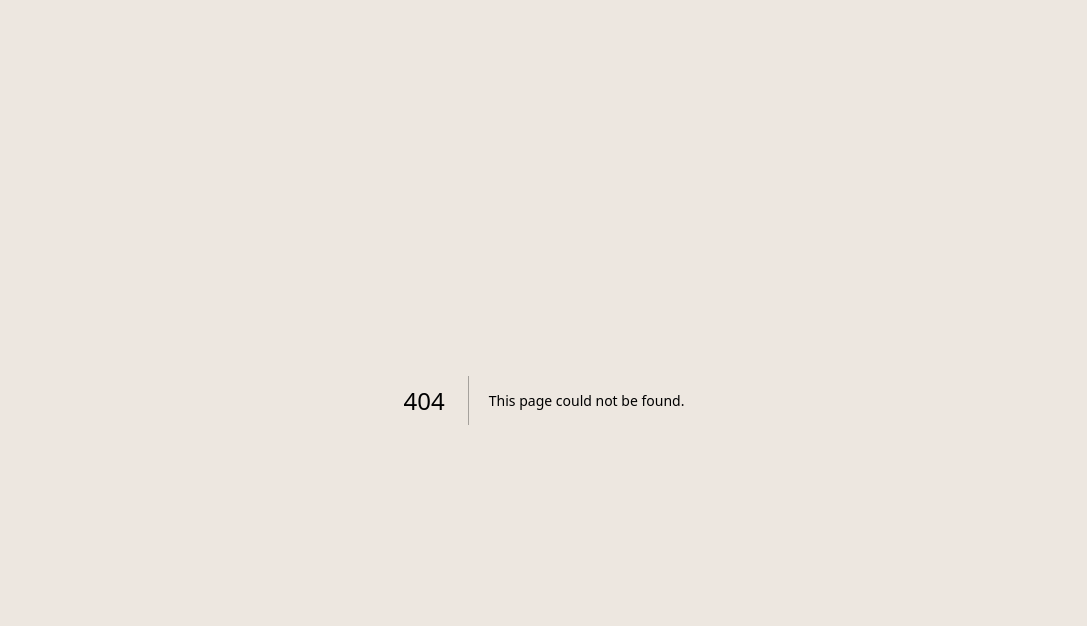
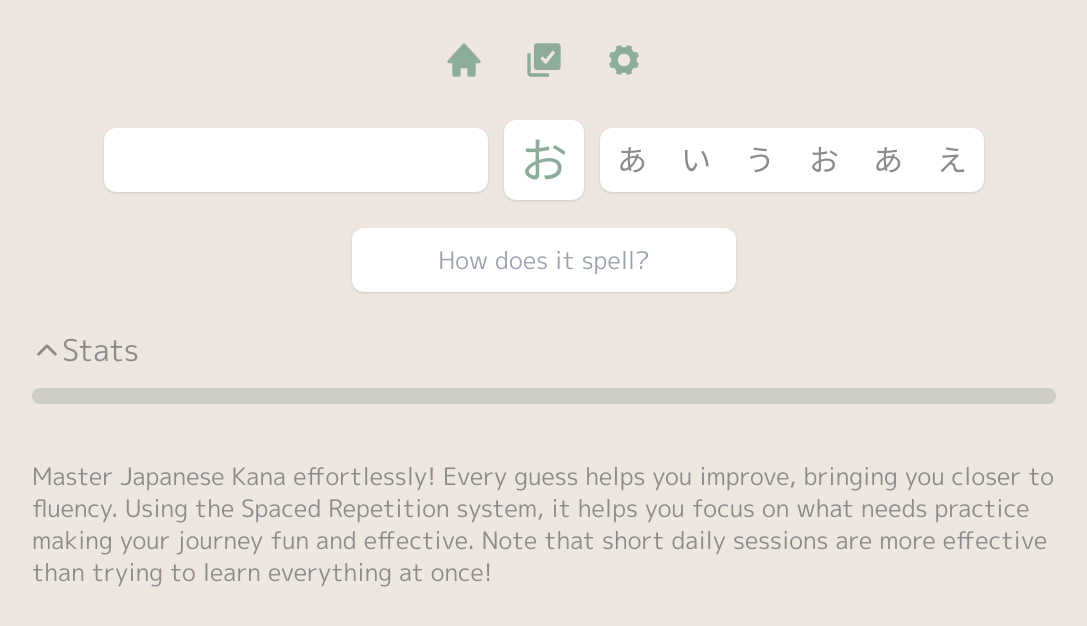
Before and after one commit to AndreyPerunov/kana, a Next.js app: page /learn in a window 1280 px wide. Before the commit this address had no page. Shown: the top 626 px of the page, without its empty margins (96-1183 px from the left). Built offline with nearby package versions, Linux system fonts and the light colour scheme.

Commit message:
Added Navigation

```diff
--- /dev/null
+++ b/app/learn/page.tsx
@@ -0,0 +1,15 @@
+import { RouletteControls } from "@/components/RouletteControls"
+import { Stats } from "@/components/Stats"
+import { Wrapper } from "@/components/Wrapper"
+import { LearnNav } from "@/components/LearnNav"
+
+export default function Learn() {
+  return (
+    <Wrapper>
+      <LearnNav />
+      <RouletteControls className="mt-10" />
+      <Stats className="mt-10" />
+      <p className="text-2xl text-passive mt-10">Master Japanese Kana effortlessly! Every guess helps you improve, bringing you closer to fluency. Using the Spaced Repetition system, it helps you focus on what needs practice making your journey fun and effective. Note that short daily sessions are more effective than trying to learn everything at once!</p>
+    </Wrapper>
+  )
+}
--- a/app/page.tsx
+++ b/app/page.tsx
@@ -1,13 +1,11 @@
-import { RouletteControls } from "@/components/RouletteControls"
-import { Stats } from "@/components/Stats"
+import Link from "next/link"
 import { Wrapper } from "@/components/Wrapper"
 
 export default function Home() {
   return (
     <Wrapper>
-      <RouletteControls className="mt-10" />
-      <Stats className="mt-10" />
-      <p className="text-2xl text-passive mt-10">Master Japanese Kana effortlessly! Every guess helps you improve, bringing you closer to fluency. Using the Spaced Repetition system, it helps you focus on what needs practice making your journey fun and effective. Note that short daily sessions are more effective than trying to learn everything at once!</p>
+      <h1>Home</h1>
+      <Link href="/learn">Learn</Link>
     </Wrapper>
   )
 }
--- /dev/null
+++ b/app/select/page.tsx
@@ -0,0 +1,11 @@
+import { Stats } from "@/components/Stats"
+import { Wrapper } from "@/components/Wrapper"
+
+export default function Select() {
+  return (
+    <Wrapper>
+      <h1>Select</h1>
+      <Stats className="mt-10" />
+    </Wrapper>
+  )
+}
--- /dev/null
+++ b/components/LearnNav.tsx
@@ -0,0 +1,21 @@
+import Link from "next/link"
+import { BiSolidSelectMultiple, BiSolidHome } from "react-icons/bi"
+import { IoIosSettings } from "react-icons/io"
+import { SettingsButton } from "@/components/SettingsButton"
+
+export const LearnNav = () => {
+  return (
+    <nav className="flex justify-center gap-10 mt-10">
+      <Link href="/" title="Home" className="group">
+        <BiSolidHome className="size-10 text-secondary transition-all group-hover:text-primary group-hover:animate-pulse group-focus-within:text-primary group-focus-within:animate-pulse" />
+      </Link>
+      <Link href="/select" title="Select characters to learn" className="group">
+        <BiSolidSelectMultiple className="size-10 text-secondary transition-all group-hover:text-primary group-hover:animate-pulse group-focus-within:text-primary group-focus-within:animate-pulse" />
+      </Link>
+
+      <SettingsButton>
+        <IoIosSettings className="size-10 text-secondary transition-all group-hover:text-primary group-hover:rotate-180 group-hover:animate-pulse group-focus-within:text-primary group-focus-within:animate-pulse" />
+      </SettingsButton>
+    </nav>
+  )
+}
--- /dev/null
+++ b/components/SettingsButton.tsx
@@ -0,0 +1,8 @@
+"use client"
+export const SettingsButton = ({ children }: { children: React.ReactNode }) => {
+  return (
+    <button className="group" title="Settings" aria-label="Settings" onClick={() => alert("Settings")}>
+      {children}
+    </button>
+  )
+}
```
